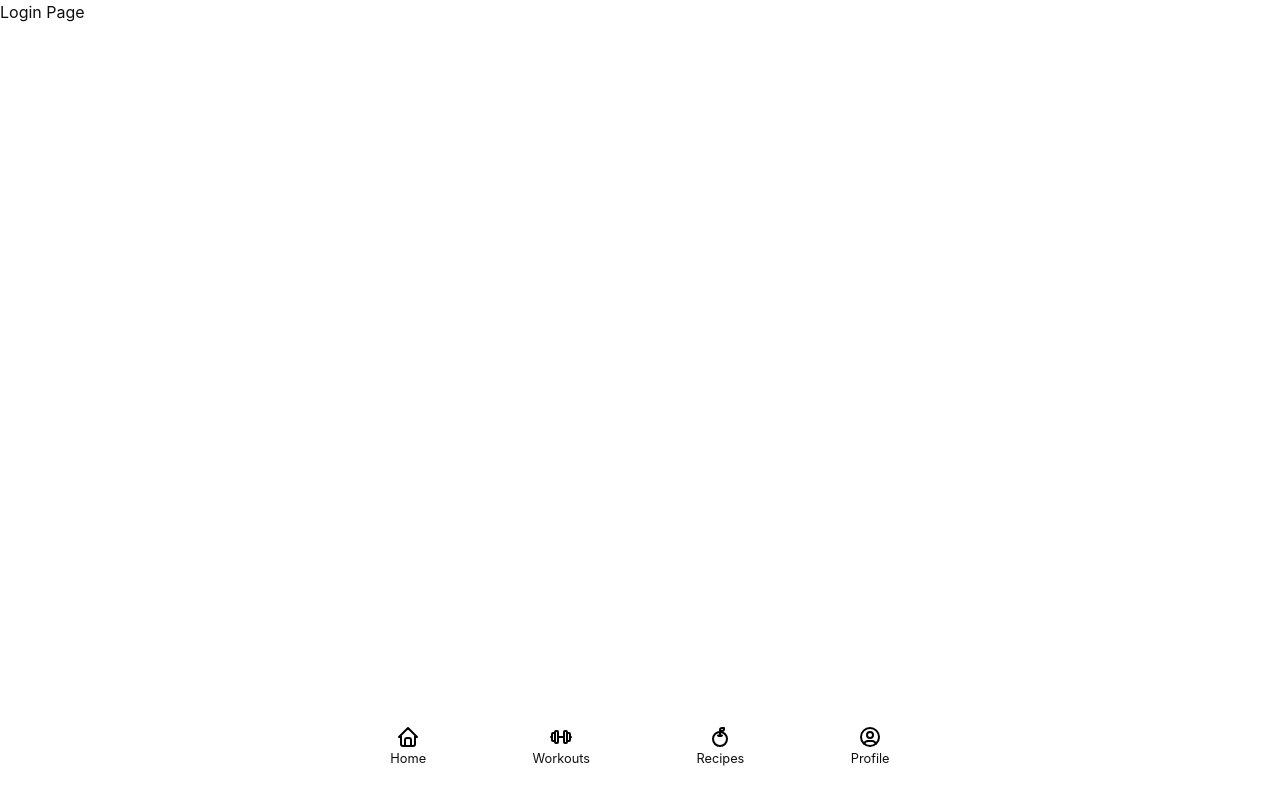
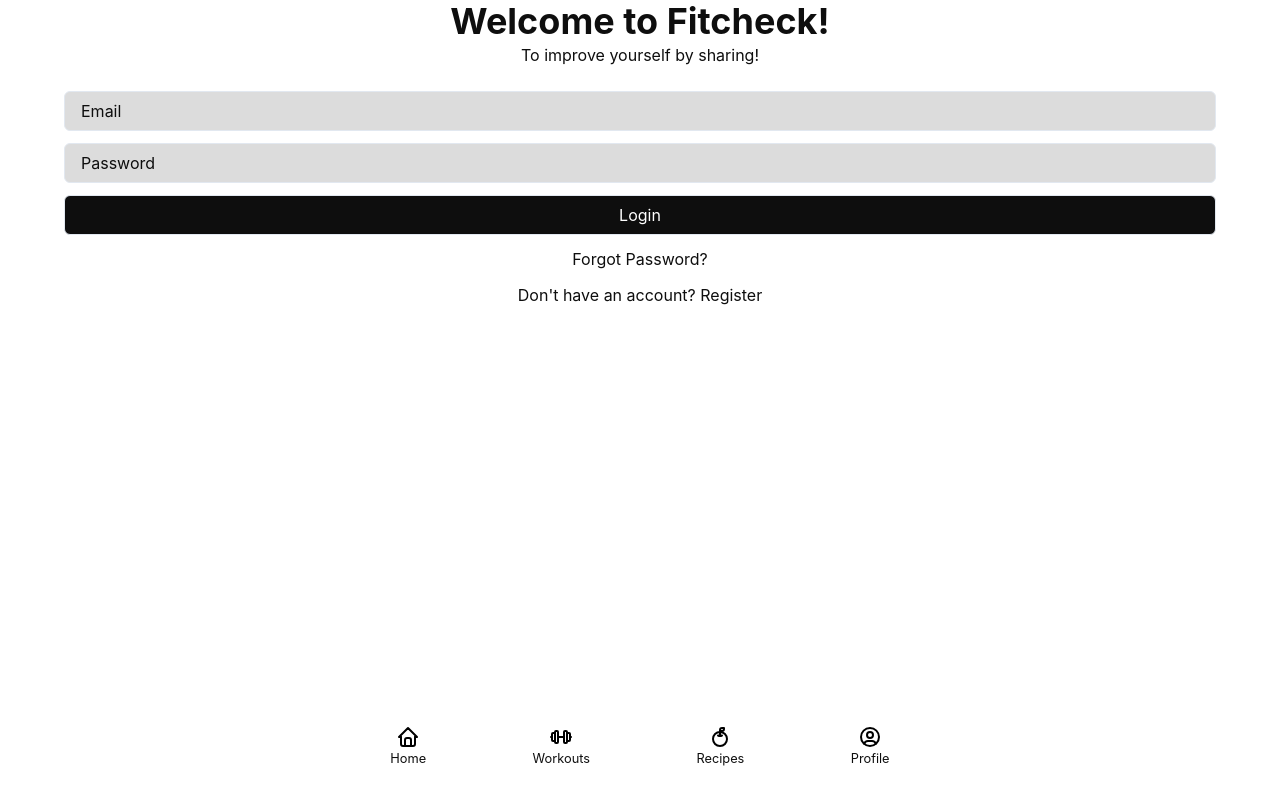
Before and after one commit to JustinLung/fitness-app, a Next.js app: page /login in a window 1280 px wide. Built offline with nearby package versions, Linux system fonts and the light colour scheme.

Commit message:
login screen made and search component

```diff
--- a/src/pages/login.tsx
+++ b/src/pages/login.tsx
@@ -12,39 +12,37 @@ import { theme } from "../styles/theme";
 
 export default function Login() {
     return (
-        <Text>Login Page</Text>
-        // <Flex flexDir="column" maxW="90vw" mx="auto">
-        //     <Image src="/assets/images/hero-image.svg" w="15rem" mx="auto" />
-        //     <Heading textAlign="center">Welcome to Fitcheck!</Heading>
-        //     <Text textAlign="center">To improve yourself by sharing!</Text>
-        //     <Stack as="form" spacing={3} mt={6}>
-        //         <InputGroup>
-        //             <Input
-        //                 type="email"
-        //                 placeholder="Email"
-        //                 _placeholder={{ color: theme.colors.black }}
-        //                 backgroundColor={theme.colors.grey}
-        //             />
-        //         </InputGroup>
-        //         <InputGroup>
-        //             <Input
-        //                 type="password"
-        //                 placeholder="Password"
-        //                 _placeholder={{ color: theme.colors.black }}
-        //                 backgroundColor={theme.colors.grey}
-        //             />
-        //         </InputGroup>
-        //         <InputGroup>
-        //             <Input
-        //                 type="submit"
-        //                 backgroundColor={theme.colors.black}
-        //                 color={theme.colors.white}
-        //                 value="Login"
-        //             />
-        //         </InputGroup>
-        //         <Link textAlign="center">Forgot Password?</Link>
-        //         <Text textAlign="center">Don't have an account? <Link>Register</Link></Text>
-        //     </Stack>
-        // </Flex >
+        <Flex flexDir="column" maxW="90vw" h="70vh" mx="auto" my="atuo" as="section">
+            <Heading textAlign="center">Welcome to Fitcheck!</Heading>
+            <Text textAlign="center">To improve yourself by sharing!</Text>
+            <Stack as="form" spacing={3} mt={6}>
+                <InputGroup>
+                    <Input
+                        type="email"
+                        placeholder="Email"
+                        _placeholder={{ color: theme.colors.black }}
+                        backgroundColor={theme.colors.grey}
+                    />
+                </InputGroup>
+                <InputGroup>
+                    <Input
+                        type="password"
+                        placeholder="Password"
+                        _placeholder={{ color: theme.colors.black }}
+                        backgroundColor={theme.colors.grey}
+                    />
+                </InputGroup>
+                <InputGroup>
+                    <Input
+                        type="submit"
+                        backgroundColor={theme.colors.black}
+                        color={theme.colors.white}
+                        value="Login"
+                    />
+                </InputGroup>
+                <Link textAlign="center">Forgot Password?</Link>
+                <Text textAlign="center">Don't have an account? <Link>Register</Link></Text>
+            </Stack>
+        </Flex >
     );
 }
```
